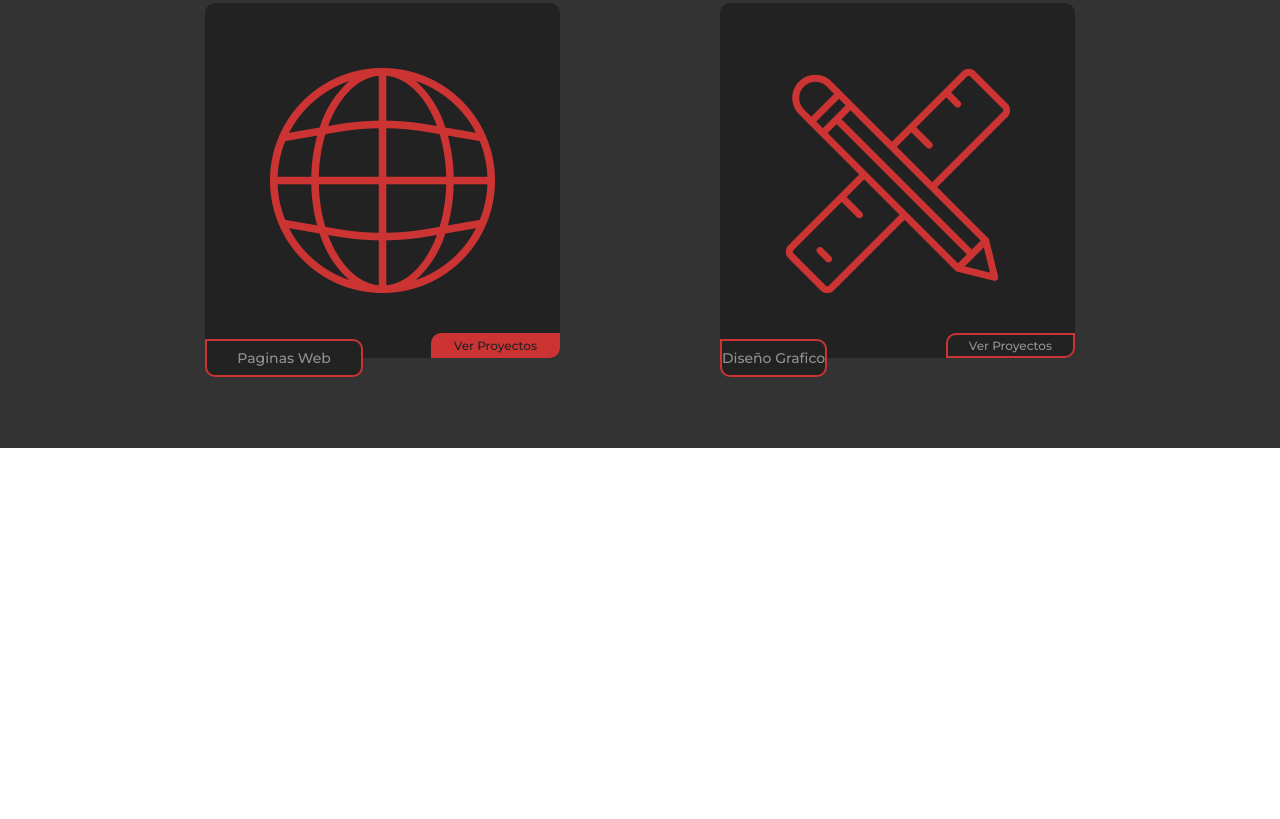
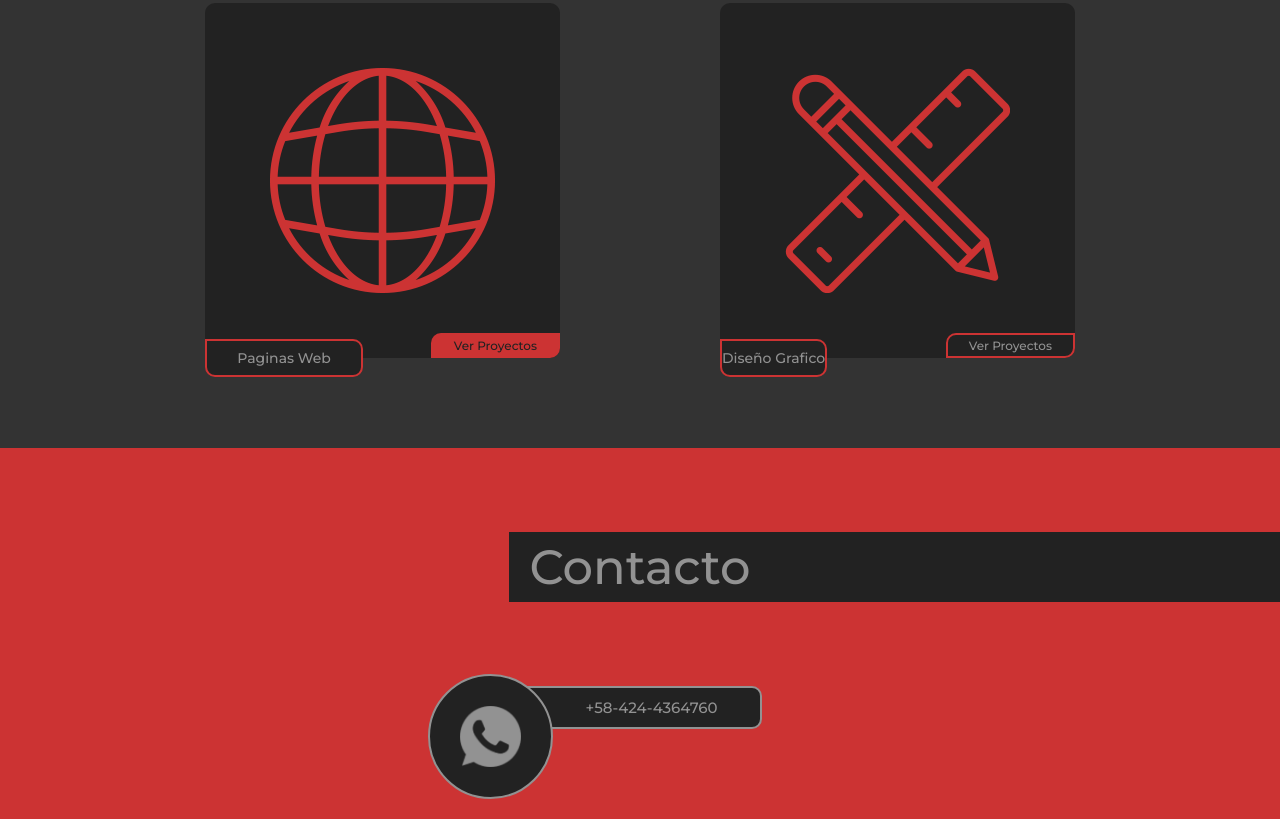
Before and after one commit to pprg1996/prdev2, a plain HTML site: page index.html in a window 1280 px wide. Shown: the part 4818-5637 px from the top of the page. Before the commit the page ends 5266 px from the top, so only its background shows below. Drawn offline with nearby package versions, Linux system fonts and the light colour scheme.

Commit message:
Contacto whatsapp done

```diff
--- a/index.html
+++ b/index.html
@@ -228,6 +228,19 @@
     </div>
   </section>
 
+  <!-- Contacto ----------------------------------------------------- -->
+
+  <section id="contacto">
+    <h1 class="section-header section-header--gray">Contacto</h1>
+
+    <div class="contacto-card">
+      <div class="contacto-dato-container">
+        <a class="contacto-dato" href="https://wa.me/584244364760" target="_blank">+58-424-4364760</a>
+      </div>
+      <div class="contacto-icon-container"><img src="./assets/icons/contacto-whatsapp.png" alt="Whatsapp"></div>
+    </div>
+  </section>
+
   <!-- Libs -->
   <script src="https://ajax.googleapis.com/ajax/libs/jquery/1.11.0/jquery.min.js"></script>
   <script src="https://cdn.jsdelivr.net/parallax.js/1.4.2/parallax.min.js"></script>
--- a/style.css
+++ b/style.css
@@ -451,3 +451,41 @@ header .container {
   left: auto;
   transform: translate(0, -50%) rotate(180deg);
 }
+
+/* Contacto ---------------------------------------------------------- */
+
+#contacto {
+  display: flex;
+  flex-direction: column;
+  align-items: center;
+  padding: 90px 0;
+  background-color: #cc3333;
+}
+
+.contacto-card {
+  position: relative;
+}
+
+.contacto-dato-container {
+  background-color: #222222;
+  padding: 10px 42px 10px 65px;
+  border-radius: 10px;
+  border: 2px solid #929292;
+}
+
+.contacto-dato {
+  font-size: 15px;
+  font-weight: 500;
+  color: #929292;
+}
+
+.contacto-icon-container {
+  width: 125px;
+  background-color: #222222;
+  padding: 30px;
+  border-radius: 100%;
+  border: 2px solid #929292;
+  position: absolute;
+  top: -12px;
+  left: -90px;
+}
```
Also changed, not shown: assets/icons/contacto-email.png (added), assets/icons/contacto-whatsapp.png (added).
